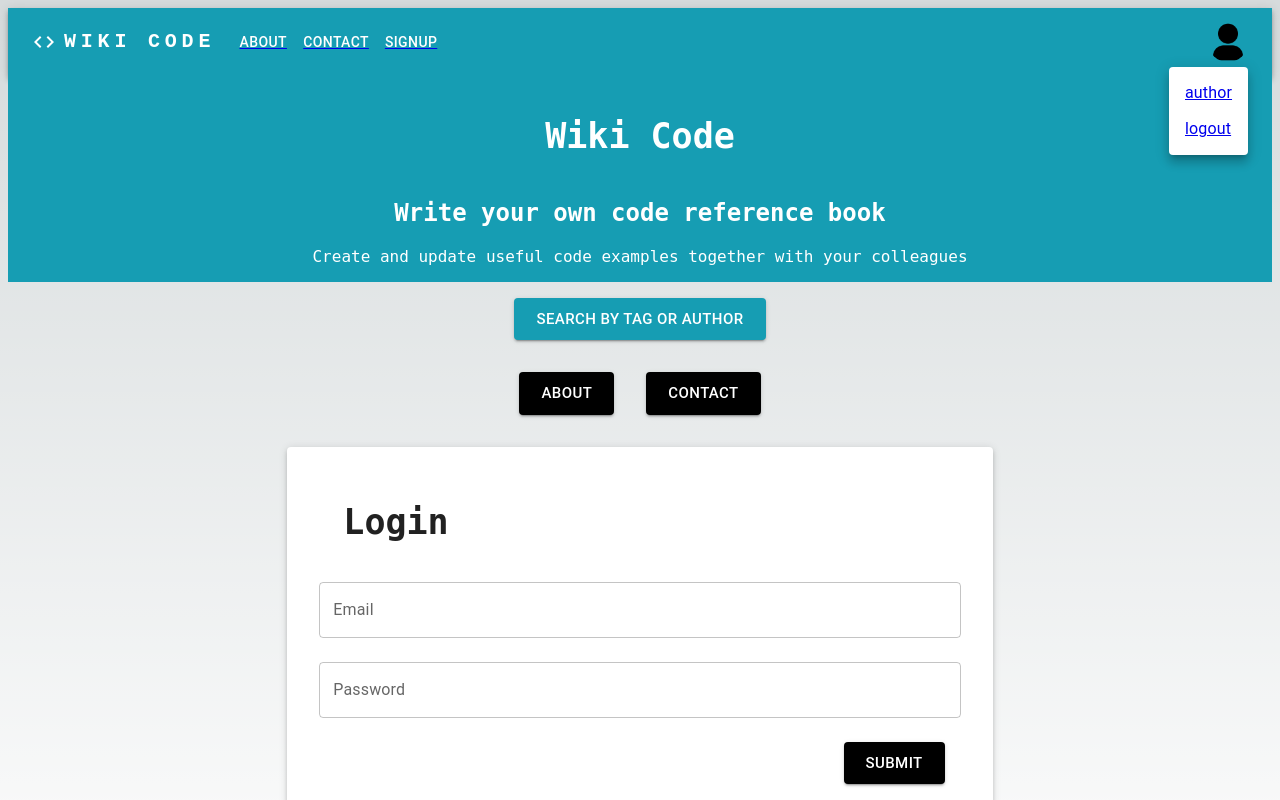
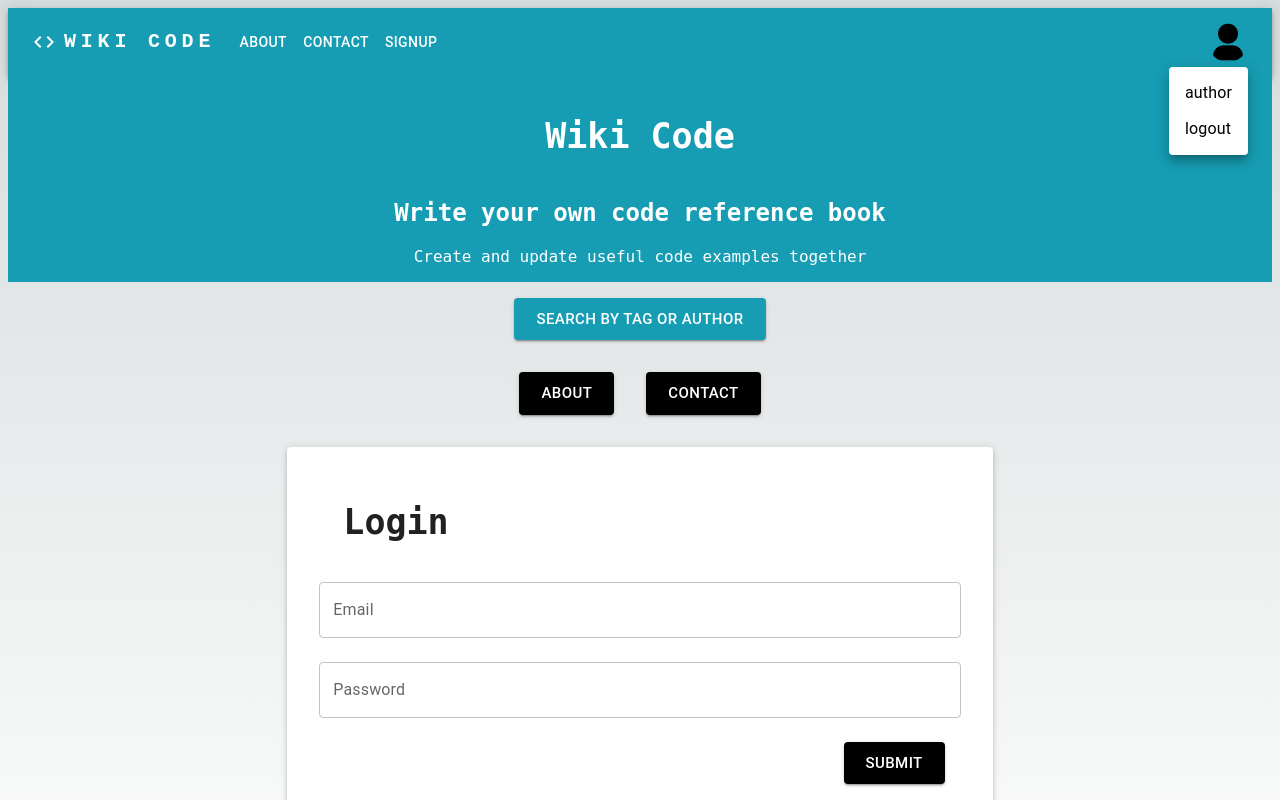
Before and after one commit to lydiavangammeren/wiki-code, a Next.js app: page / in a window 1280 px wide. Both pictures are taken after a click on the button "Open settings". Shown: the top 800 px of the page. Built offline with nearby package versions, Linux system fonts and the light colour scheme.

Commit message:
added metadata title in layout

```diff
--- a/src/app/components/ResponsiveAppBar.jsx
+++ b/src/app/components/ResponsiveAppBar.jsx
@@ -1,3 +1,4 @@
+"use client"
 import * as React from "react";
 import Link from 'next/link';
 import AppBar from "@mui/material/AppBar";
@@ -97,7 +98,7 @@ export default function ResponsiveAppBar() {
               {pages.map((page) => (
 
                   <MenuItem key={page} onClick={handleCloseNavMenu}>
-                     <Link href={page}>
+                     <Link href={page} style={{ textDecoration: 'none' }}>
                     <Typography textAlign="center">{page}</Typography>
                      </Link>
                   </MenuItem>
@@ -126,7 +127,7 @@ export default function ResponsiveAppBar() {
           </Typography>
           <Box sx={{ flexGrow: 1, display: { xs: "none", md: "flex" } }}>
              {pages.map((page) => (
-              <Link key={page} href={page}>
+              <Link key={page} href={page} style={{ textDecoration: 'none' }}>
                 <Button
                   onClick={handleCloseNavMenu}
                   sx={{ my: 2, color: "white", display: "block" }}
@@ -161,9 +162,10 @@ export default function ResponsiveAppBar() {
             >
               {settings.map((setting) => (
                   <MenuItem key={setting} onClick={handleCloseUserMenu}>
-                    <Link href={setting}>
+                     <Link href={setting} style={{ textDecoration: 'none', color: "black" }} >
+
                     <Typography textAlign="center">{setting}</Typography>
-                     </Link>
+                      </Link>
                   </MenuItem>
               ))}
             </Menu>
--- a/src/app/layout.js
+++ b/src/app/layout.js
@@ -1,6 +1,11 @@
-"use client";
+// "use client";
+import Head from 'next/head'
 import Footer from "./components/Footer";
 import ResponsiveAppBar from "./components/ResponsiveAppBar";
+
+export const metadata = {
+  title: "Wiki Code",
+};
 
 export default function RootLayout({
   children, // will be a page or nested layout
@@ -8,12 +13,12 @@ export default function RootLayout({
   return (
     <>
       <html lang="en">
+      <body>
 
-      <body>
-      <ResponsiveAppBar />
+         <ResponsiveAppBar />
+
       <div style={{ minHeight: "800px" }}>{children}</div>
       <Footer />
-      {/* <Outlet /> */}
       </body>
       </html>
     </>
--- a/src/app/page.js
+++ b/src/app/page.js
@@ -6,10 +6,9 @@ import Banner from "../app/components/Banner";
 import ButtonGroup from "../app/components/ButtonGroup";
 import "src/app/globals.css"
 
-export const metadata = {
-  title: "Wiki Code",
-};
-
+// export const metadata = {
+//   title: "Wiki Code",
+// };
 export default function App() {
   return (
     <>
@@ -17,7 +16,7 @@ export default function App() {
       <Banner
         title="Wiki Code"
         caption="Write your own code reference book"
-        content="Create and update useful code examples together with your colleagues"
+        content="Create and update useful code examples together"
       />
       <Grid container justifyContent="center">
         <Link href="/search">
```
